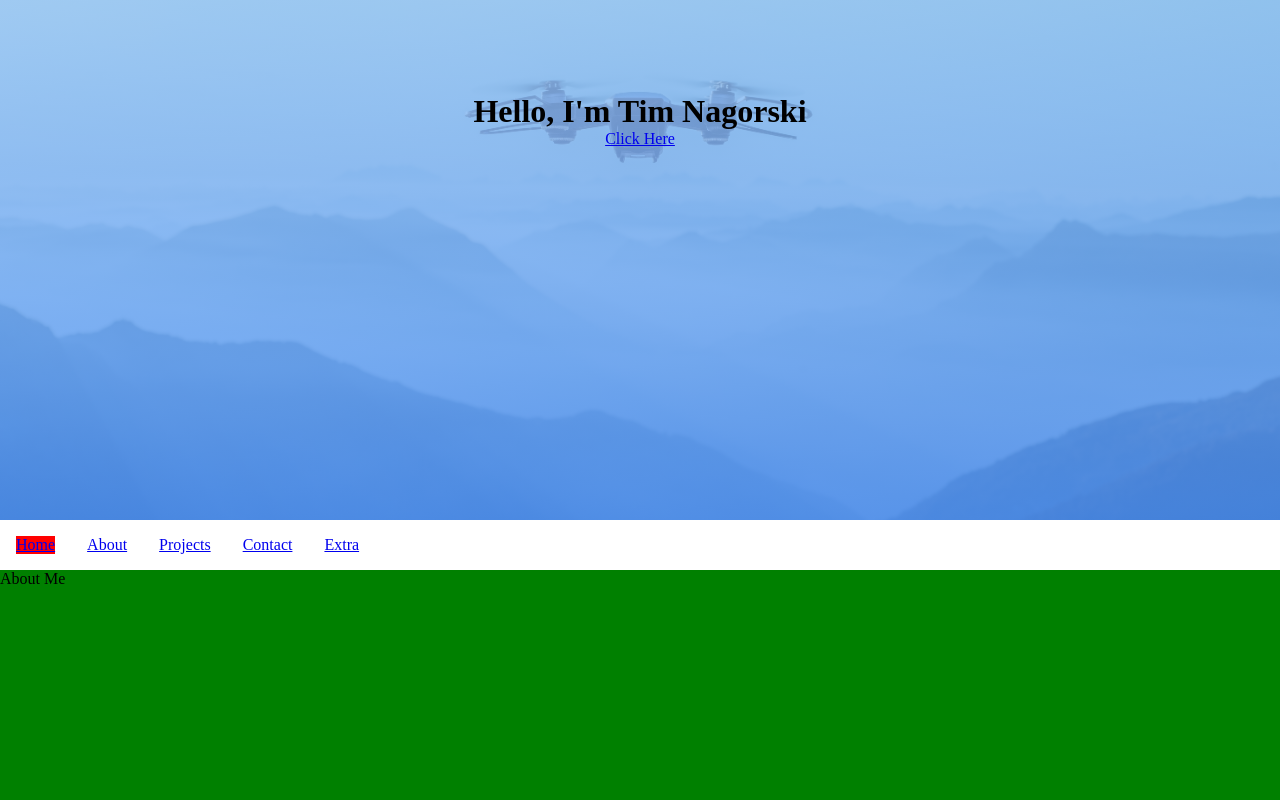
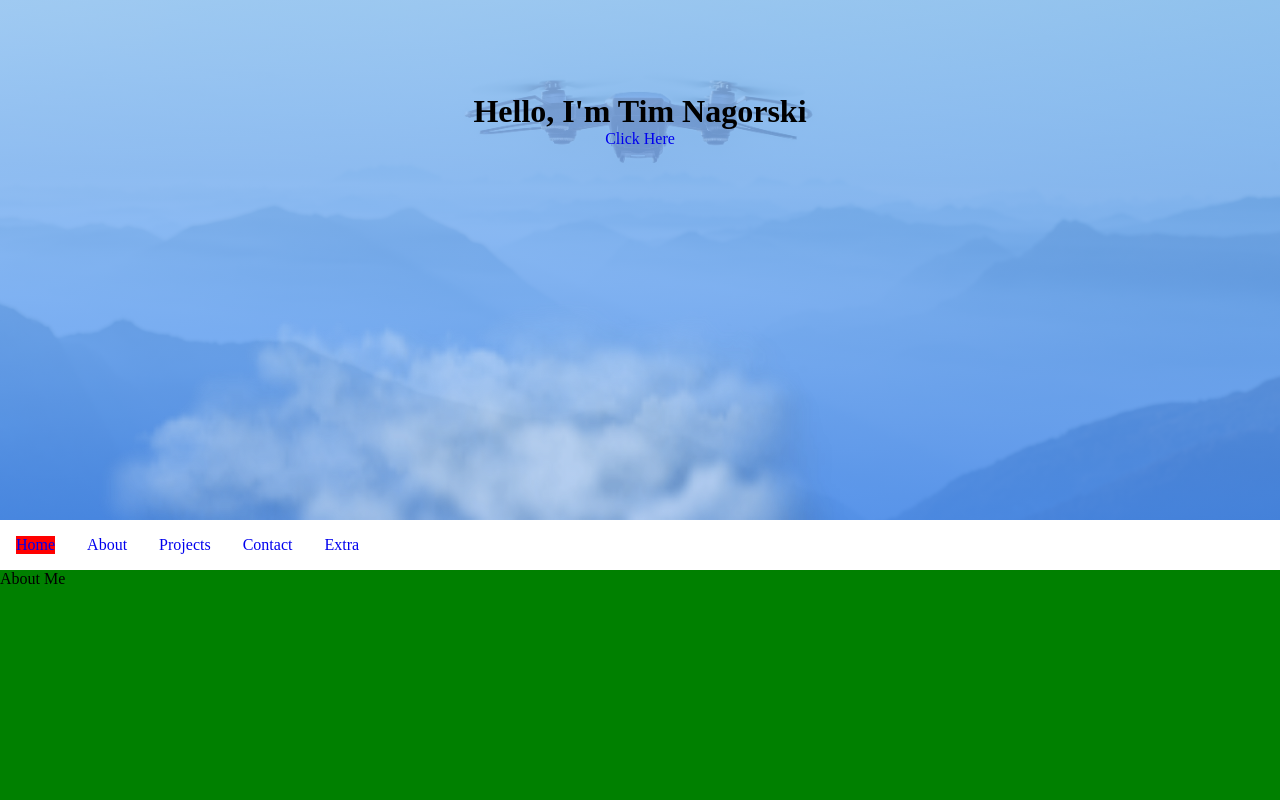
Before and after one commit to betonit007/baseReactPortfolio, a React (Create React App) app: page / in a window 1280 px wide. Shown: the part 280-1080 px from the top of the page. Built offline with nearby package versions, Linux system fonts and the light colour scheme.

Commit message:
updating to clone

```diff
--- a/src/index.css
+++ b/src/index.css
@@ -2,4 +2,5 @@
     margin: 0;
     padding: 0;
     box-sizing: border-box; /* changes box model so that borders and padding are no longer added to height and width */
+    text-decoration: none;
 }
--- a/src/pages/Landing.css
+++ b/src/pages/Landing.css
@@ -1,3 +1,31 @@
+@keyframes moveDownToLeft {
+  0% {
+    height: 15%;
+    width: 15%;
+    transform: translateY(-10vh);
+    opacity: 0;
+  }
+
+  50% {
+    height: 40%;
+    width: 40%;
+    opacity: .5;
+    transform: translate(-10vw, 25vh);
+  }
+
+  100% {
+    height: 100%;
+    width: 100%;
+    opacity: .75;
+    transform: translate(-20vw, 55vh);
+  }
+}
+
+.raise {
+  z-index: 10;
+}
+
+
 #landing {
     background-image:
     linear-gradient(
@@ -7,12 +35,30 @@
       url(../utils/imgs/landing.jpg);
     background-size: cover;
     background-position: center;
+    position: relative; /*Issue with cloud animation overflowing outside of parent element. */
     display: flex;
+    overflow: hidden;
     flex-direction: column;
     justify-content: center;
     align-items: center;
 }
 
-.heading-primary-main {
+.hashLink-container {
+  z-index: 10;
+}
 
+
+.cloud1 {
+  z-index: 1;
+  position: absolute;
+  top: 30vh;
+  height: 300px;
+  width: 300px;
+  background-image:
+    url(../utils/imgs/cloud.png);
+    background-size: cover;
+    background-position: center;
+  animation: moveDownToLeft 3s;
+  animation-iteration-count: infinite;
+  animation-timing-function: linear;
 }
--- a/src/pages/Landing.js
+++ b/src/pages/Landing.js
@@ -1,5 +1,6 @@
 import React, { useState } from 'react';
 import { HashLink } from 'react-router-hash-link';
+import cloud from '../utils/imgs/cloud.png'
 
 import './Landing.css';
 
@@ -8,12 +9,14 @@ const AboutMe = ({ setinViewLow }) => {
   return (
     <div id='landing' style={{ height: '100vh' }}>
 
+      <div className='cloud1'/>
+
       <h1 className="heading-primary">
         <span className="heading-primary-main">Hello, I'm Tim Nagorski</span>
         <span className="heading-primary-sub"></span>
       </h1>
 
-      <div>
+      <div className='hashLink-container'>
         <HashLink onClick={setinViewLow(true)} smooth to="/#about">
           Click Here
         </HashLink>
--- a/src/pages/Main.js
+++ b/src/pages/Main.js
@@ -30,7 +30,7 @@ const Main = () => {
 
   return (
     <>
-      <Landing setinViewLow={setinViewLow}/>
+      <Landing setinViewLow={setinViewLow} />
       <Navbar inViewHigh={inViewHigh} inViewLow={inViewLow} />
       <AboutMe />
       <div id='lower'>
```
Also changed, not shown: src/utils/imgs/cloud.png (added).
